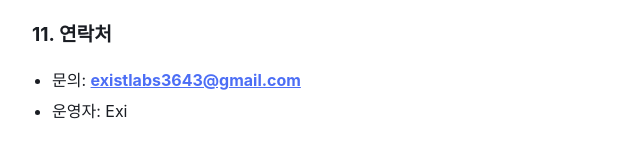
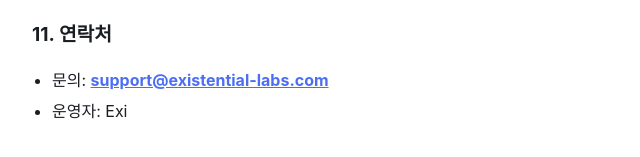
Before and after one commit to u23frd/GenRecall-Support, a plain HTML site: page terms.html in a window 1280 px wide. Shown: the part 1992-2149 px from the top of the page, 228-868 px from the left. Drawn offline with Linux system fonts and the light colour scheme.

Commit message:
이메일 수정

```diff
--- a/terms.html
+++ b/terms.html
@@ -83,7 +83,7 @@
 
 <h2>11. 연락처</h2>
 <ul>
-  <li>문의: <strong><a href="mailto:existlabs3643@gmail.com">existlabs3643@gmail.com</a></strong></li>
+  <li>문의: <strong><a href="mailto:support@existential-labs.com">support@existential-labs.com</a></strong></li>
   <li>운영자: Exi</li>
 </ul>
 </body>
```
